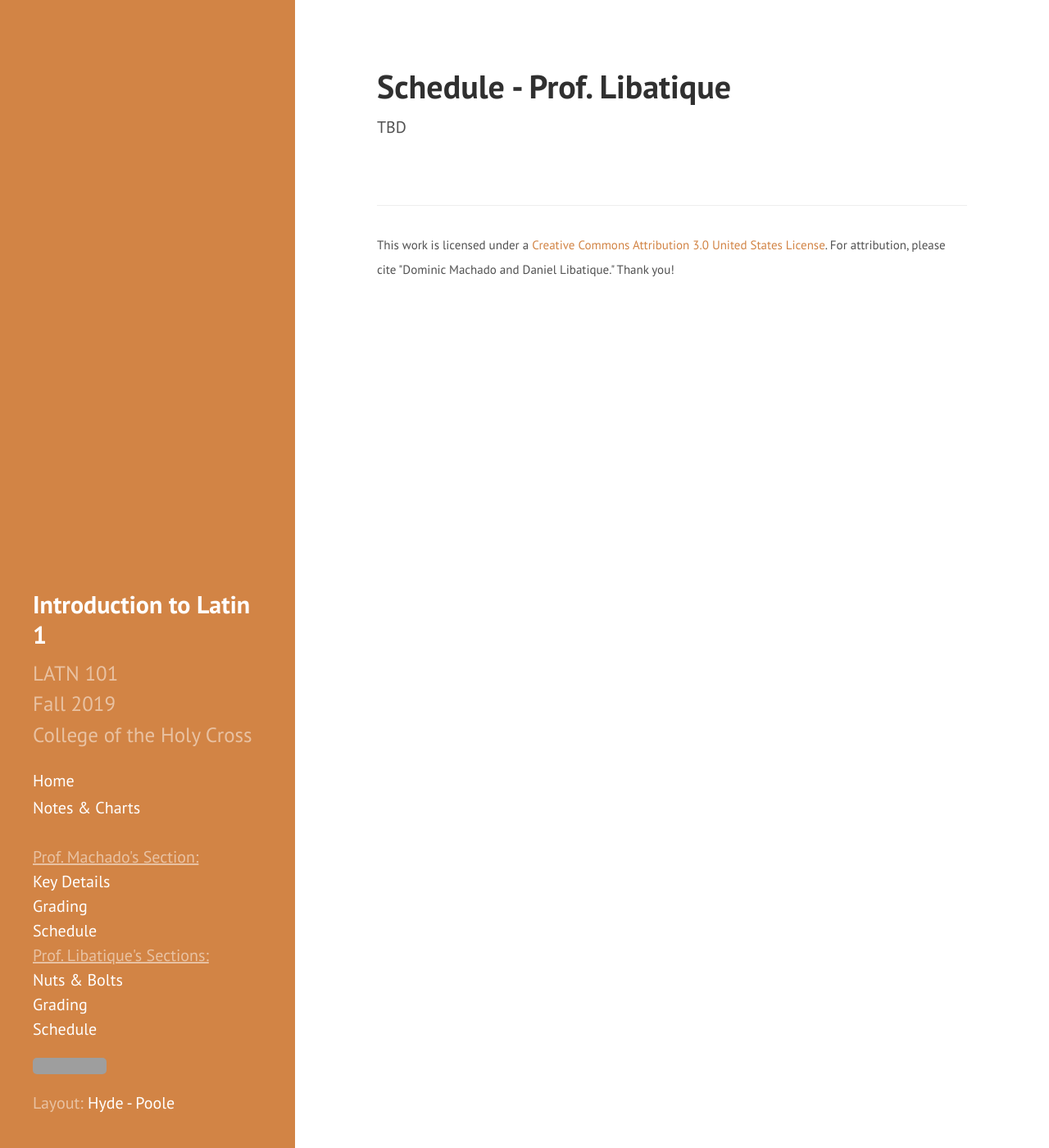
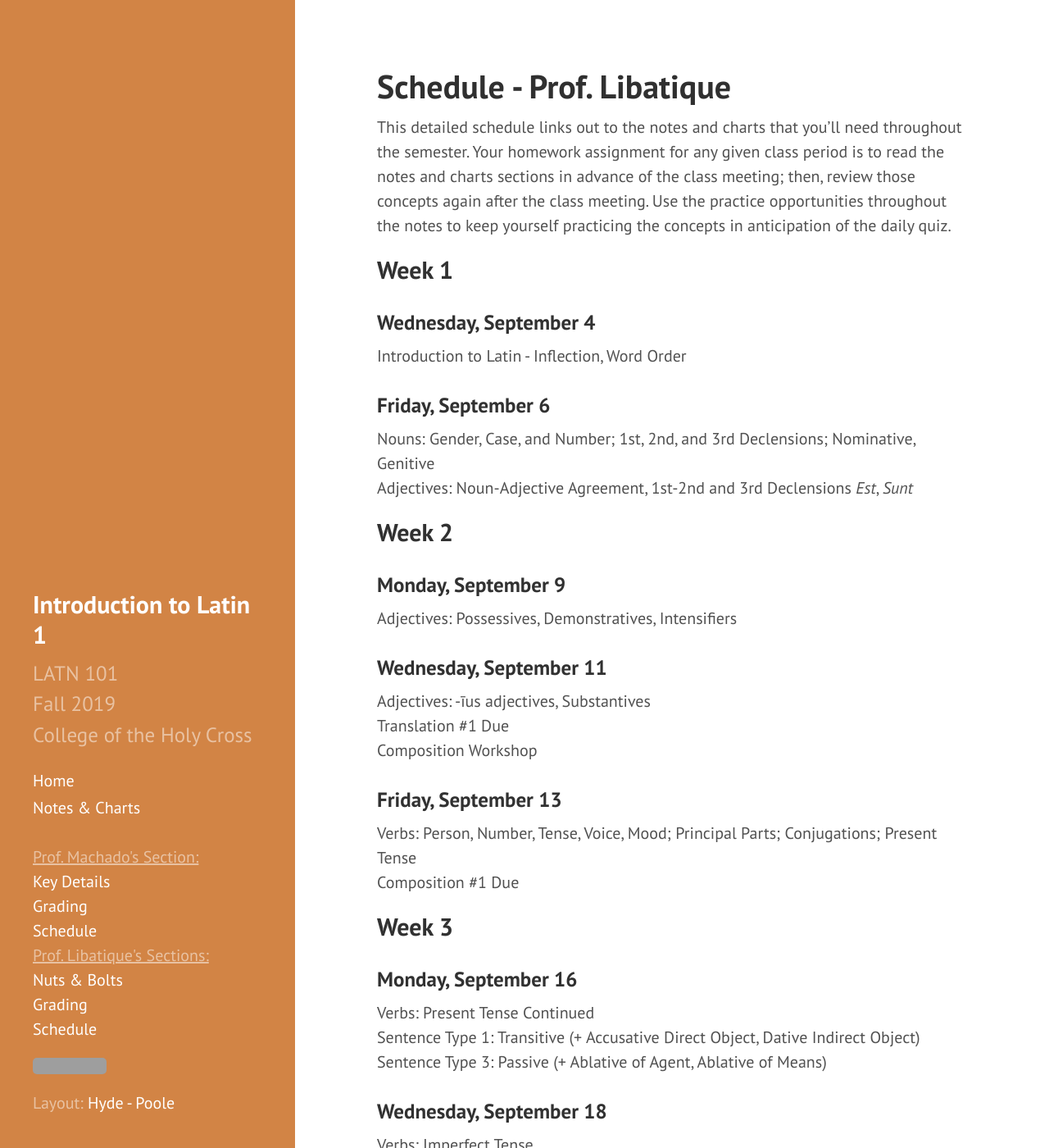
Before and after one commit to DLibatique/LATN102-S20, a Jekyll site: the page built from pages/schedule-DL.md, in a window 1280 px wide and 1400 px high. Shown: the whole window at 82% size. Built offline with Jekyll 4.4.1, drawn with Linux system fonts in a browser that asks for light colours; some of the changed text lies outside the part shown; grey boxes are pictures that could not be loaded.

Commit message:
added schedule first pass

```diff
--- a/pages/schedule-DL.md
+++ b/pages/schedule-DL.md
@@ -3,4 +3,198 @@
 title: Schedule - Prof. Libatique
 ---
 
-TBD
+This detailed schedule links out to the notes and charts that you'll need throughout the semester. Your homework assignment for any given class period is to read the notes and charts sections in advance of the class meeting; then, review those concepts again after the class meeting. Use the practice opportunities throughout the notes to keep yourself practicing the concepts in anticipation of the daily quiz.
+
+## Week 1
+
+### Wednesday, September 4
+Introduction to Latin - Inflection, Word Order
+
+### Friday, September 6
+Nouns: Gender, Case, and Number; 1st, 2nd, and 3rd Declensions; Nominative, Genitive
+Adjectives: Noun-Adjective Agreement, 1st-2nd and 3rd Declensions
+*Est*, *Sunt*
+
+## Week 2
+
+### Monday, September 9
+Adjectives: Possessives, Demonstratives, Intensifiers
+
+### Wednesday, September 11
+Adjectives: -īus adjectives, Substantives
+Translation #1 Due
+Composition Workshop
+
+### Friday, September 13
+Verbs: Person, Number, Tense, Voice, Mood; Principal Parts; Conjugations; Present Tense
+Composition #1 Due
+
+## Week 3
+
+### Monday, September 16
+Verbs: Present Tense Continued
+Sentence Type 1: Transitive (+ Accusative Direct Object, Dative Indirect Object)
+Sentence Type 3: Passive (+ Ablative of Agent, Ablative of Means)
+
+### Wednesday, September 18
+Verbs: Imperfect Tense
+Sentence Type 2: Intransitive
+Sentence Type 4 (Review): Linking (+ Predicate Nominative)
+Translation #1 Revision Due
+
+### Friday, September 20
+Verbs: Future Tense
+Composition #1 Revision Due
+
+## Week 4
+
+### Monday, September 23
+Verbs: Perfect Tense
+Translation #2 Due
+
+### Wednesday, September 25
+Verb Tense, Sentence Type, and Noun Use Practice
+Composition Workshop
+
+### Friday, September 27
+Review and Practice
+Composition #2 Due
+
+## Week 5
+
+### Monday, September 30
+Verbs: Infinitives
+*possum*, *posse*, *potuī*
+Translation #2 Revision Due
+
+### Wednesday, October 2
+Questions: Interrogative Adjective/Pronoun, Particles
+
+### Friday, October 4
+Deponent Verbs
+Composition #2 Revision Due
+
+## Week 6
+
+### Monday, October 7
+Personal Pronouns
+Translation #3 Due
+
+### Wednesday, October 9
+Prepositions
+Expressions of Place (Accusative of Motion Toward, Accusative of Extent of Space, Ablative of Place Where, Ablative of Motion From)
+Expressions of Time (Ablative of Time Within Which, Accusative of Extent/Duration of Time)
+Composition Workshop
+
+### Friday, October 11
+Check Up from the Neck Up
+Composition #3 Due
+
+## Fall Break: 10/12-20
+
+## Week 7
+
+### Monday, October 21
+Review and Practice
+Translation #3 Revision Due
+
+### Wednesday, October 23
+Review and Practice
+
+### Friday, October 25
+Review and Practice
+Composition #3 Revision Due
+
+## Week 8
+
+### Monday, October 28
+Verbs: Subjunctive Mood, all forms
+Translation #4 Due
+
+### Wednesday, October 30
+Verbs: Subjunctive Mood, all forms
+Deliberative Subjunctive
+Composition Workshop
+
+### Friday, November 1
+Potential Subjunctive
+Subjunctive Form Practice
+Composition #4 Due
+
+## Week 9
+
+### Monday, November 4
+Commands: Jussive and Hortatory Subjunctives
+Translation #4 Revision Due
+
+### Wednesday, November 6
+Verbs: Imperative Mood
+Negative Prohibition
+
+### Friday, November 8
+Review and Practice
+Composition #4 Revision Due
+
+## Week 10
+
+### Monday, November 11
+Indirect Speech
+Translation #5 Due
+
+### Wednesday, November 13
+Indirect Questions
+Composition Workshop
+
+### Friday, November 15
+Indirect Command
+Composition #5 Due
+
+## Week 11
+
+### Monday, November 18
+Review and Practice
+Translation #5 Revision Due
+
+### Wednesday, November 20
+Reflexive Pronoun
+
+### Friday, November 22
+Gerunds and Gerundives
+Composition #5 Revision Due
+
+## Week 12.1
+
+### Monday, November 25
+4th and 5th Declension
+
+## Thanksgiving Break: 11/27-12/1
+
+## Week 12.2
+
+### Monday, December 2
+Irregular Verbs: *ferō*, *ferre*, *tulī*, *lātus*; *eō*, *īre*, *iī*/*īvī*, *itūrus*
+Translation #6 Due
+
+### Wednesday, December 4
+Irregular Verbs: *volō*, *nōlō*, and *mālō*
+Composition Workshop
+
+### Friday, December 6
+Review and Practice
+Composition #6 Due
+
+## Week 13
+
+### Monday, December 9
+Review and Practice
+Translation #6 Revision Due
+
+### Wednesday, December 11
+Review and Practice
+
+### Friday, December 13
+Looking Ahead to Introduction to Latin 2
+Composition #6 Revision Due
+
+## Study Period: December 14-16
+## Exam Period: December 17-21
```
